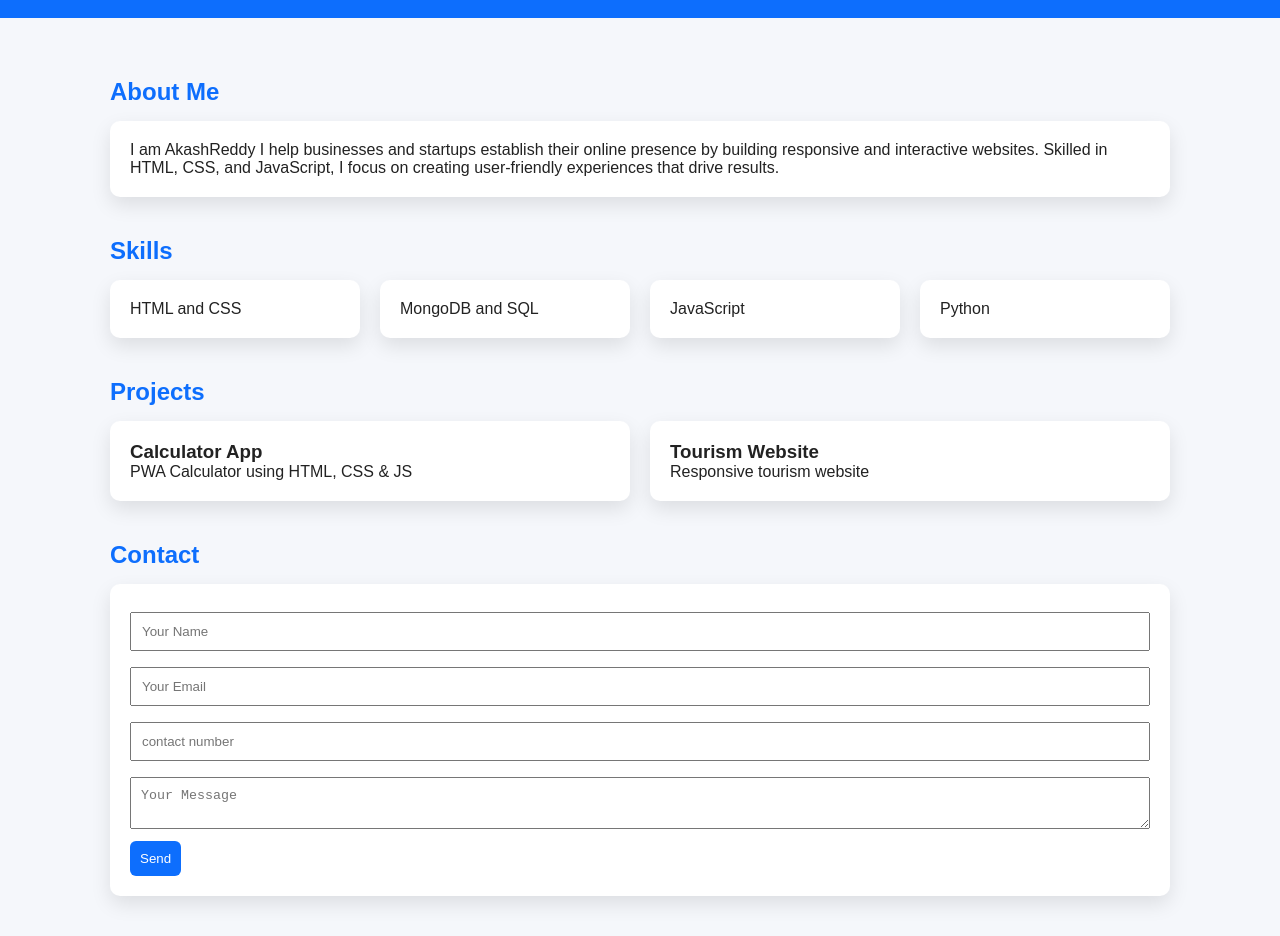
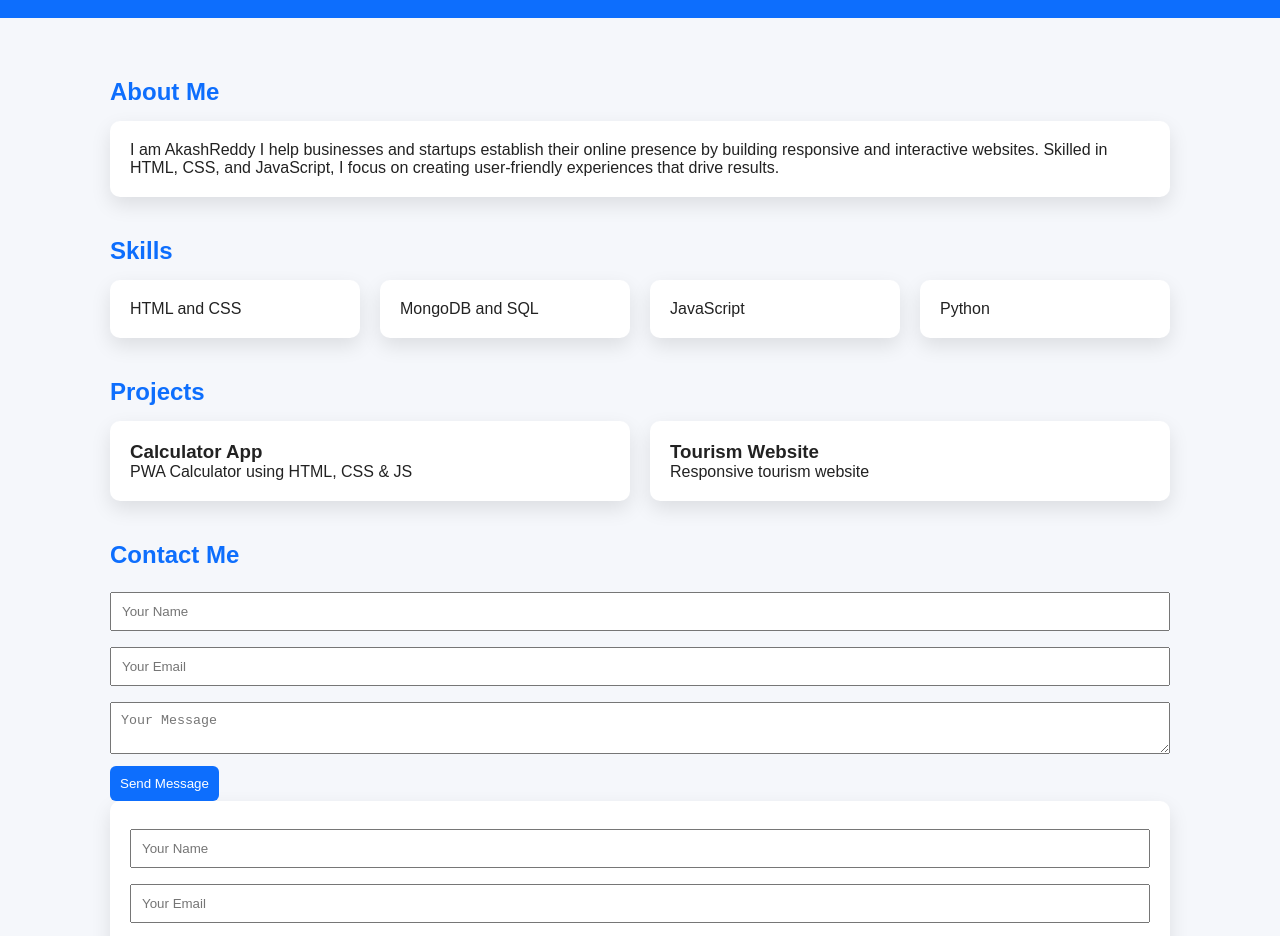
Before and after one commit to akashreddy18/Akash-portfolio, a plain HTML site: page index.html in a window 1280 px wide. Shown: the part 90-1026 px from the top of the page. Drawn offline with Linux system fonts and the light colour scheme.

Commit message:
Modify contact form and heading in index.html
Updated contact section to include a form action for Formspree and changed the contact heading.

```diff
--- a/index.html
+++ b/index.html
@@ -55,7 +55,14 @@
     </section>
 
     <section id="contact">
-      <h2>Contact</h2>
+      <h2>Contact Me</h2>
+      <form action = "https://formspree.io/f/mgvgdrvd" method="POST">
+  <input type="text" name="name" placeholder="Your Name" required>
+  <input type="email" name="email" placeholder="Your Email" required>
+  <textarea name="message" placeholder="Your Message" required></textarea>
+  <button type="submit">Send Message</button>
+</form>
+
       <div class="card">
         <form id="contactForm">
           <input type="text" placeholder="Your Name" required>
```
